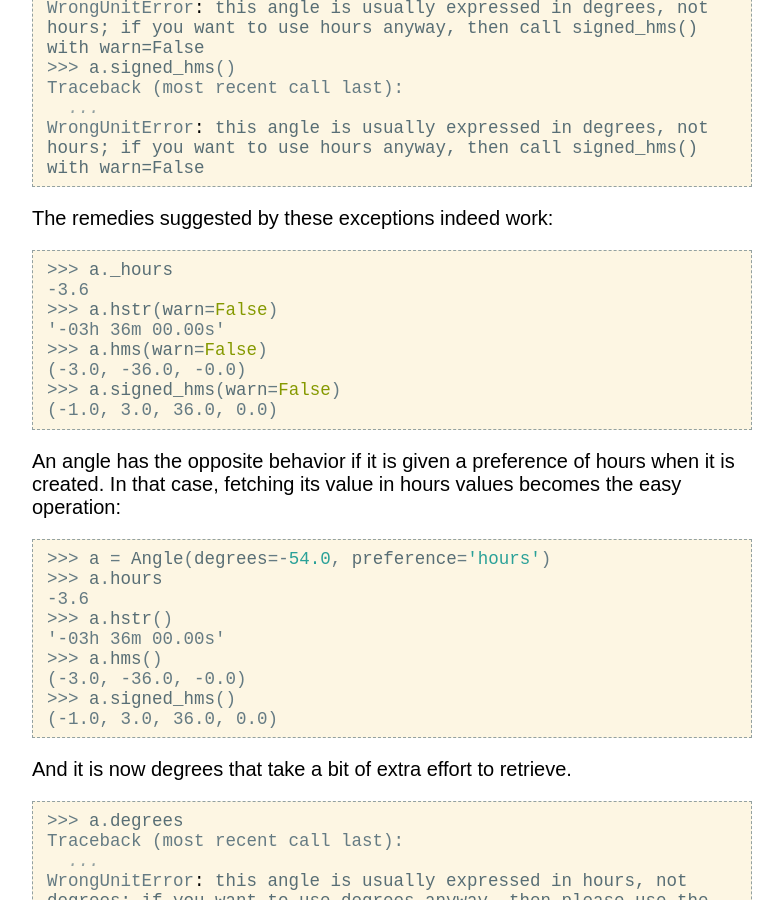
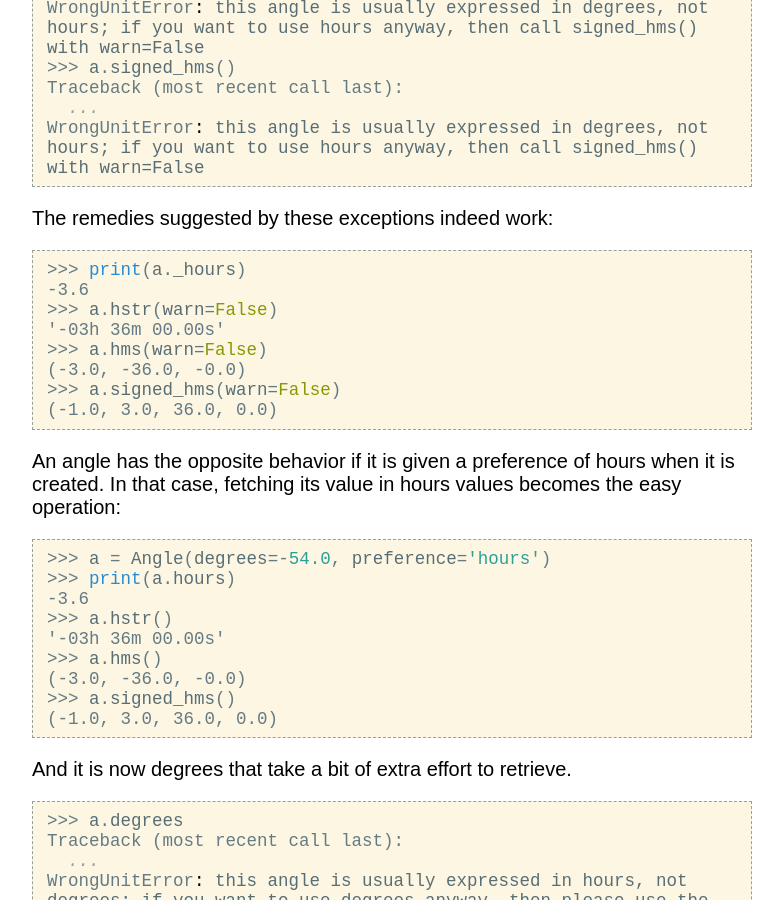
Before and after one commit to skyfielders/python-skyfield, a Sphinx documentation site: the page built from skyfield/documentation/design.rst, in a window 1280 px wide and 900 px high, scrolled down 1075 px. Shown: the whole window, without its empty margins (248-1031 px from the left). Built offline with Sphinx 7.4.7, drawn with Linux system fonts in a browser that asks for light colours.

```diff
--- a/skyfield/documentation/design.rst
+++ b/skyfield/documentation/design.rst
@@ -52,7 +52,7 @@ WrongUnitError: this angle is usually expressed in degrees, not hours; if you wa
 
 The remedies suggested by these exceptions indeed work:
 
->>> a._hours
+>>> print(a._hours)
 -3.6
 >>> a.hstr(warn=False)
 '-03h 36m 00.00s'
@@ -66,7 +66,7 @@ when it is created.  In that case, fetching its value in hours values
 becomes the easy operation:
 
 >>> a = Angle(degrees=-54.0, preference='hours')
->>> a.hours
+>>> print(a.hours)
 -3.6
 >>> a.hstr()
 '-03h 36m 00.00s'
```
